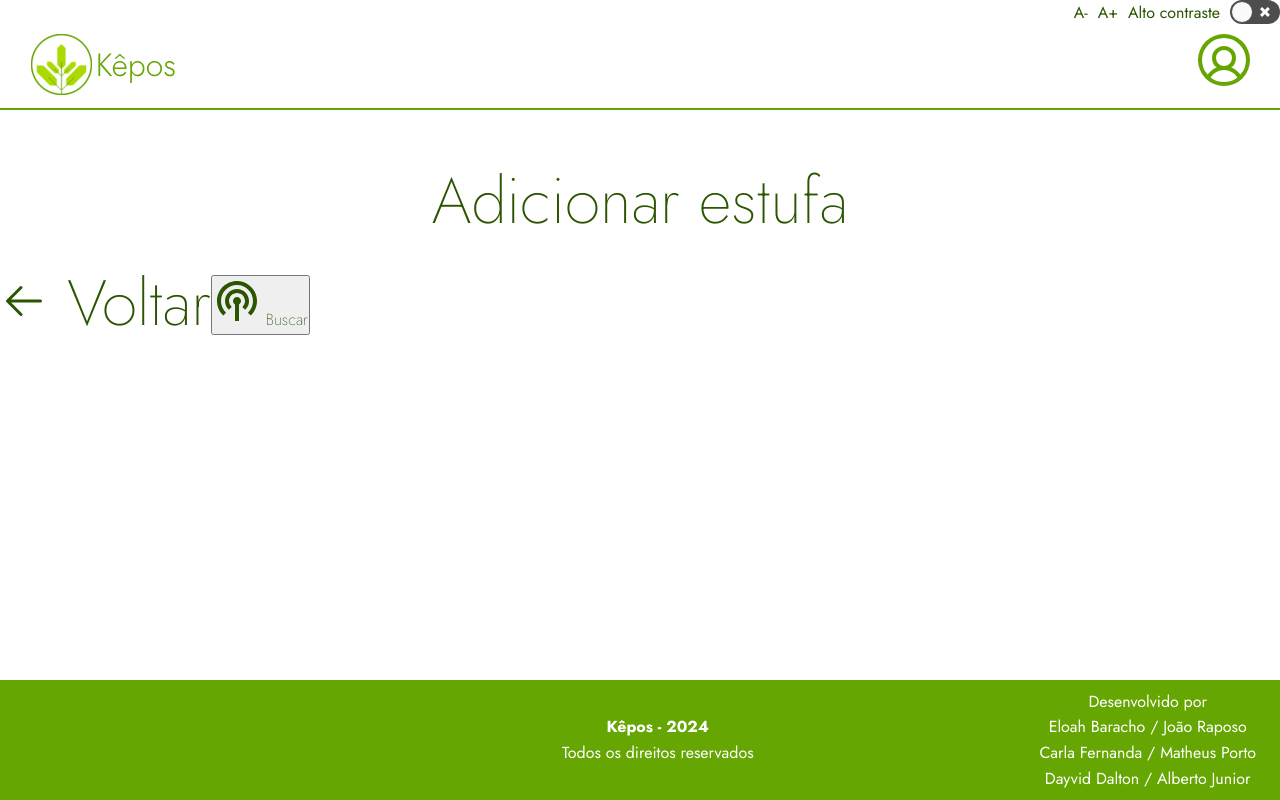
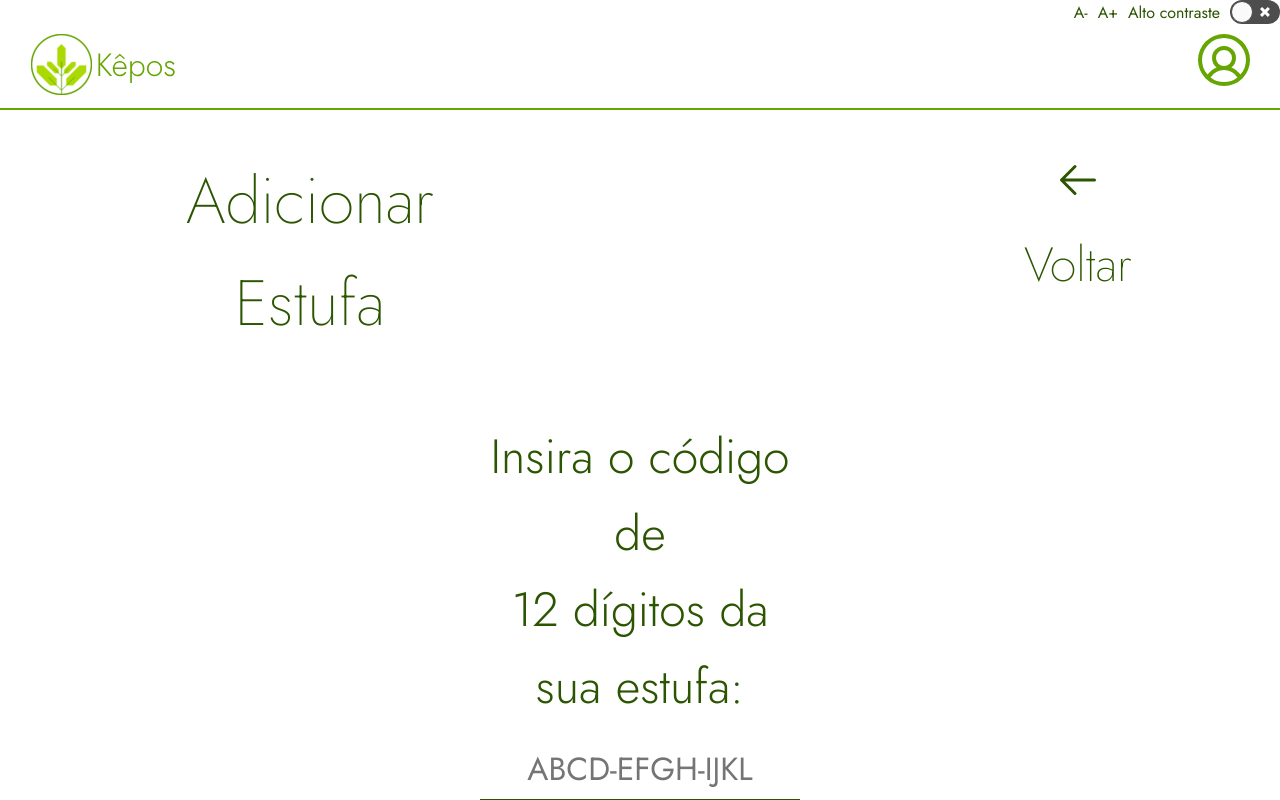
Before and after one commit to Project-Kepos/kepos-front-end, a React (Vite) app: page /dashboard/add-greenhouse in a window 1280 px wide. Shown: the top 800 px of the page. Built offline with nearby package versions, Linux system fonts and the light colour scheme; no server answers; sample sign-in values are in the browser's storage.

Commit message:
Adicionando Nova Estufa e estilizando

```diff
--- a/src/components/add-dendro-box/index.jsx
+++ b/src/components/add-dendro-box/index.jsx
@@ -2,13 +2,16 @@ import React from 'react'
 import styles from './styles.module.css'
 import plus from '@assets/plus.svg'
 import  {RiAddLine}  from 'react-icons/ri';
+import { Link } from 'react-router-dom';
 
 const AddDendro = () => {
   return (
+    <Link to='./add-greenhouse' className={styles.profile}>
     <div className={styles.dendroBox}>
         <div className={styles.dendroIcon}><RiAddLine size={40}/></div>
         <div className={styles.dendroText}><p>Adicionar </p>Estufa</div>
     </div>
+    </Link>
   )
 }
 
--- a/src/components/add-dendro-box/styles.module.css
+++ b/src/components/add-dendro-box/styles.module.css
@@ -5,10 +5,14 @@
     height: 179px;
     transition: background-color 0.5s;
     margin-top: 10px;
+    padding-top: 45px;
 }
 .dendroBox:hover{
     background-color: var(--transition-green);
     cursor: pointer;
+}
+.link{
+    margin-top: 10px;
 }
 .dendroText{
     text-align: center;
@@ -16,11 +20,13 @@
 }
 .dendroIcon {
     text-align: center;
-  margin-top: 50px;
 }
 
 @media screen and (max-width: 455px) {
     .dendroBox{
         width: 100%
     }
+    .link{
+        width: 100%
+    }
 }
--- a/src/pages/add-greenhouse/index.jsx
+++ b/src/pages/add-greenhouse/index.jsx
@@ -8,20 +8,25 @@ import { Link } from 'react-router-dom'
 export function AddGreenhouse() {
 
    return (
-
-
       <div>
+         <div className={styles.card}>
             <p className={styles.title}>
-            Adicionar estufa
+               Adicionar Estufa
             </p>
             <Link to='/dashboard' className={styles.btnVoltar}>
                <PiArrowLeft size={48} /> Voltar
             </Link>
+         </div>
+         <div className={styles.codigo}>
+            <p></p>
 
-         <button className={styles.btnBuscar}>
-            <MdPodcasts size={48} /> Buscar
-         </button>
-
+            <div>
+               <form>
+               <label for="fname">Insira o código de <br></br>12 dígitos da sua estufa:</label><br></br>
+               <input type="text" id="form" name="form" placeholder='ABCD-EFGH-IJKL'  className={styles.form}/><br></br>
+            </form>
+            </div>
+         </div>
       </div>
 
    )
--- a/src/pages/add-greenhouse/styles.module.css
+++ b/src/pages/add-greenhouse/styles.module.css
@@ -5,12 +5,50 @@
   text-align: center;
 }
 
+.card{
+  display: inline-flex;
+  margin-left: 10%;
+  margin-right: 10%;
+  width: 80%;
+}
+
+.codigo{
+  margin-top: 5%;
+  margin-left: auto;
+  margin-right: auto;
+  width: 25%;
+  text-align: center;
+  align-items: center;
+  font-weight: 300;
+  font-size: 3rem;
+
+}
+.form{
+  color: var(--green-600);
+  border: none;
+  border-bottom: solid;
+  width: 100%;
+  height: 50px;
+  text-decoration: none;
+}
+
+.form:focus {
+  outline: none;
+  font-size: 2rem;
+}
+
+.form::placeholder {
+  font-size: 2rem;
+  text-align: center;
+}
+
 .btnVoltar {
   color: var(--green-600);
   font-weight: 200;
-  font-size: 4rem;
+  font-size: 3rem;
   text-align: center;
   text-decoration: none;
+  margin-left: 50%
 }
 
 .btnBuscar {
```
Lines whose indentation alone changed are shown as unchanged.
